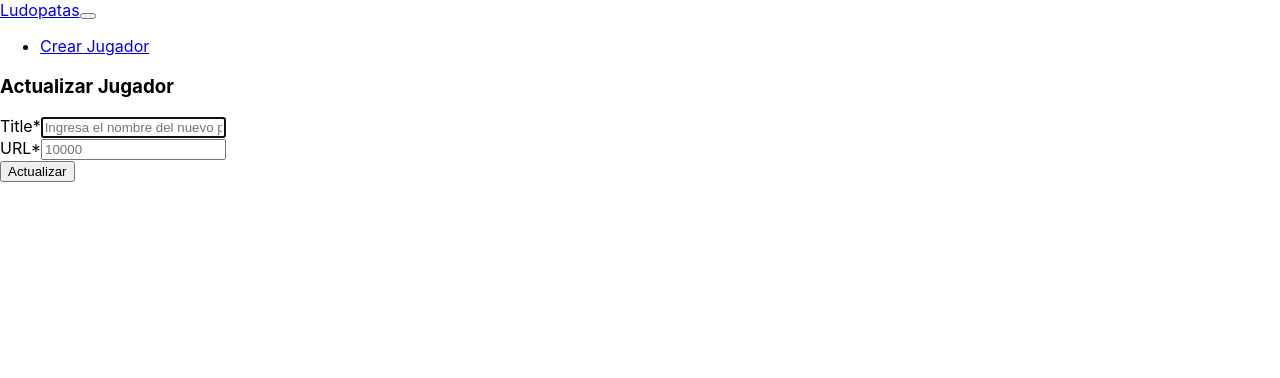
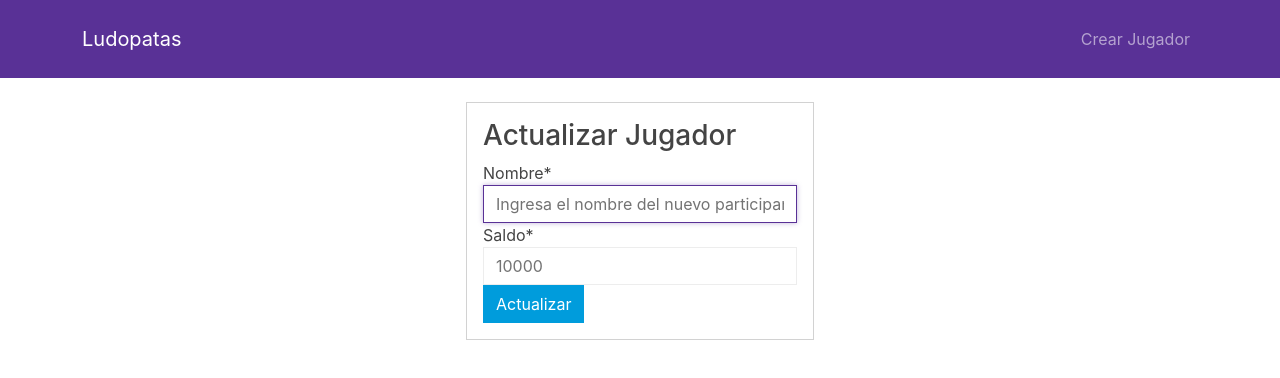
Before and after one commit to josecarvajalhernandez/ruleta, a React (Create React App) app in the folder ruleta_frontend/: page /update/1 in a window 1280 px wide. Shown: the top 378 px of the page. Built offline with nearby package versions, Linux system fonts and the light colour scheme; no server answers.

Commit message:
transformando vistas en tabla

```diff
--- a/ruleta_frontend/package.json
+++ b/ruleta_frontend/package.json
@@ -12,9 +12,9 @@
     "@types/react-dom": "^17.0.11",
     "@types/react-router-dom": "^5.3.2",
     "axios": "^0.24.0",
+    "bootswatch": "^5.1.3",
     "react": "^17.0.2",
     "react-dom": "^17.0.2",
-    "react-player": "^2.9.0",
     "react-router-dom": "^6.0.2",
     "react-scripts": "4.0.3",
     "typescript": "^4.5.2",
--- a/ruleta_frontend/src/components/Jugadores/JugadorForm.tsx
+++ b/ruleta_frontend/src/components/Jugadores/JugadorForm.tsx
@@ -3,29 +3,23 @@ import { Jugador } from "./Jugador";
 import * as  JugadorService  from "./JugadorService";
 import {toast} from 'react-toastify';
 import {useNavigate, useParams} from 'react-router-dom';
-import { getJugadores } from './JugadorService';
 type InputChange = ChangeEvent<HTMLInputElement | HTMLTextAreaElement>
 
-interface Params{
-  id: string;
-}
 
 const JugadorForm = () => {
+   const initialState = {
+      nombre:"",
+      saldo:""
+   }
+   const [jugador, setJugador] = useState<Jugador>(initialState);
 
-  const navigate = useNavigate();
-  const params = useParams();
+   const navigate = useNavigate();
 
-  console.log(params);
+   const params = useParams();
 
-  const initialState = {
-    nombre:"",
-    saldo:""
-  }
-
-  const [jugador, setJugador] = useState<Jugador>(initialState);
-  const handleInputChange = (e: InputChange) => {
+   const handleInputChange = (e: InputChange) => {
       setJugador({...jugador, [e.target.name]: e.target.value})
-  }
+   }
 
   const handleSubmit = async (e: FormEvent<HTMLFormElement>) => {
     e.preventDefault();
@@ -65,7 +59,7 @@ const JugadorForm = () => {
               }
             <form onSubmit={handleSubmit}>
               <div className="form-group">
-                <label htmlFor="title">Title*</label>
+                <label htmlFor="nombre">Nombre*</label>
 
                 <input
                   type="text"
@@ -78,7 +72,7 @@ const JugadorForm = () => {
                 />
               </div>
               <div className="form-group">
-                <label htmlFor="url">URL*</label>
+                <label htmlFor="saldo">Saldo*</label>
                 <input
                   type="text"
                   name="saldo"
--- a/ruleta_frontend/src/components/Jugadores/JugadorItems.tsx
+++ b/ruleta_frontend/src/components/Jugadores/JugadorItems.tsx
@@ -18,17 +18,14 @@ const JugadorItem = ({jugador,loadJugadores}:Props) =>{
     }
 
     return(
-        <div className="col-md-4 p-2">
+        <tr>
 
-            <div className="card card-body jugador-card">
-                <div className="d-flex justify-content-between">
-                    <h1
-                        onClick={()=> navigate(`/update/${jugador._id}`)}
-                    >{jugador.nombre}</h1>
-                    <span className="text-danger" onClick={() => jugador._id && handleDelete(jugador._id)}>X</span>
-                </div>
-            </div>
-        </div>
+        <h2
+            onClick={()=> navigate(`/update/${jugador._id}`)}
+        >{jugador.nombre}</h2>
+        <h3>Saldo Actual:{jugador.saldo}</h3>
+        <span className="text-danger" onClick={() => jugador._id && handleDelete(jugador._id)}>X</span>
+        </tr>
     )
 }
 export default JugadorItem
--- a/ruleta_frontend/src/components/Jugadores/JugadorList.tsx
+++ b/ruleta_frontend/src/components/Jugadores/JugadorList.tsx
@@ -26,10 +26,18 @@ const JugadorList = () => {
     }, [])
 
     return(
-        <div className="row">
-            {jugadores.map((jugador) =>{
-                return <JugadorItem jugador={jugador} key={jugador._id} loadJugadores={loadJugadores}/>
-            })}
+
+        <div id='ALGO' className="row">
+            <table>
+               <tr>
+                  <th>Nombre Jugador</th>
+                  <th>Saldo Actual</th>
+                  <th>Eliminar</th>
+               </tr>
+               {jugadores.map((jugador) =>{
+                  return <JugadorItem jugador={jugador} key={jugador._id} loadJugadores={loadJugadores}/>
+               })}
+            </table>
         </div>
     )
 }
--- a/ruleta_frontend/src/index.tsx
+++ b/ruleta_frontend/src/index.tsx
@@ -10,6 +10,7 @@ import JugadorForm from './components/Jugadores/JugadorForm';
 import Navbar from "./components/Navbar/Navbar";
 
 import 'react-toastify/dist/ReactToastify.css';
+import 'bootswatch/dist/pulse/bootstrap.min.css'
 import './index.css';
 
 ReactDOM.render(
```
Also changed, not shown: 1 other file (tests, documents, lock files or other folders).
